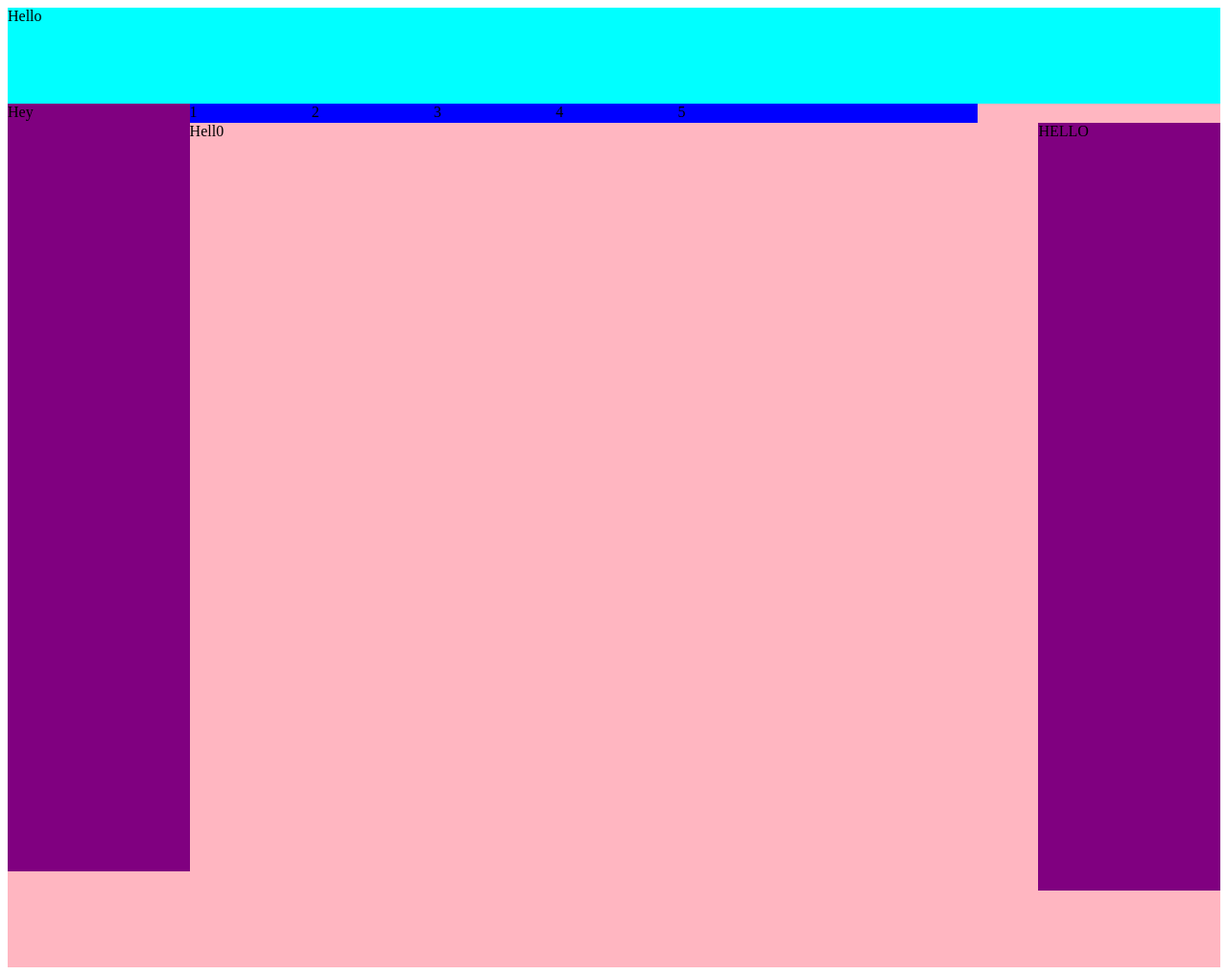
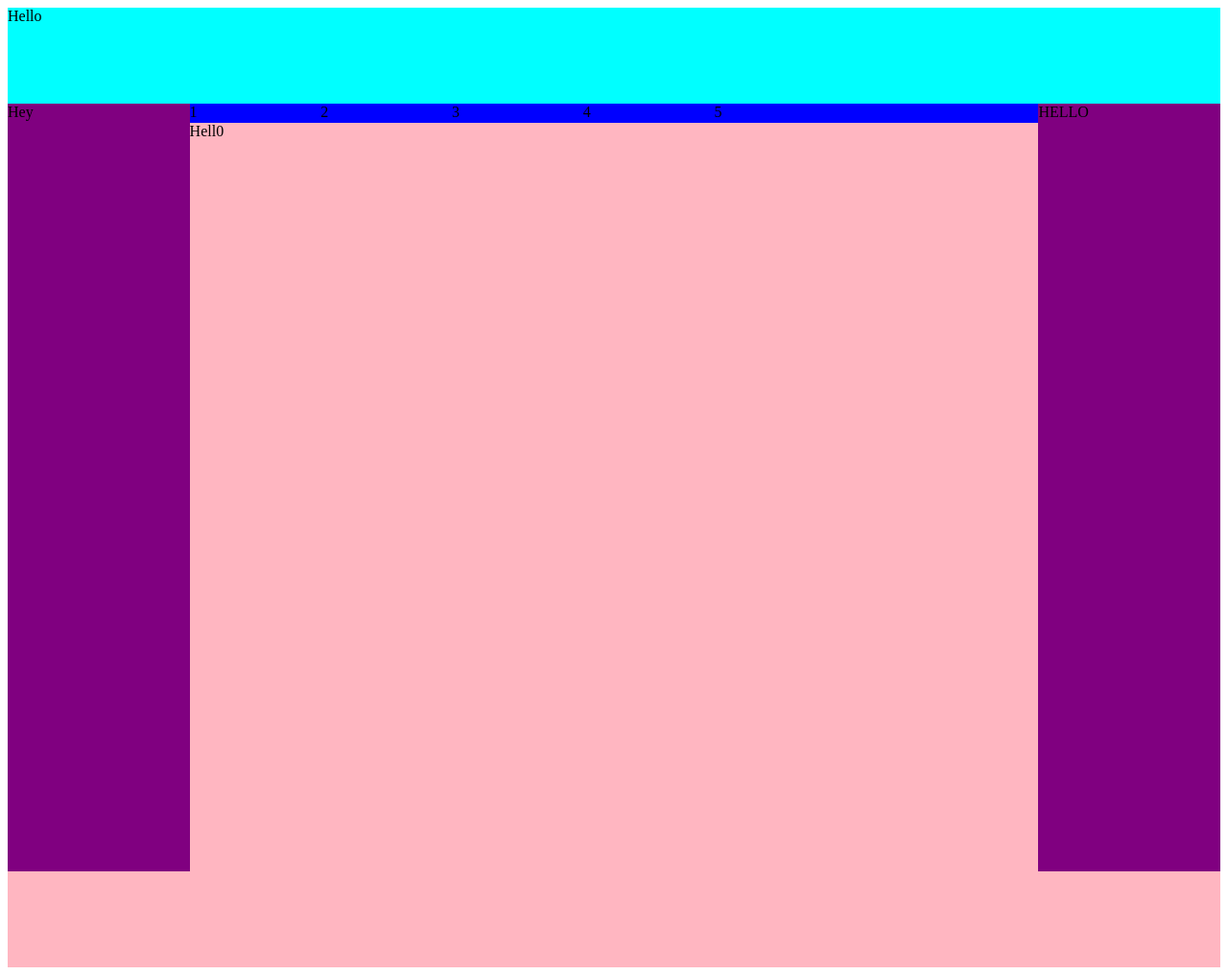
Before and after one commit to Jendelheim/Genesis, a PHP site: page / in a window 1280 px wide. Shown: the whole page at 96% size. Run offline with PHP 8.4, Linux system fonts and the light colour scheme.

Commit message:
Fixed skeleton ;DDD

```diff
--- a/NumeroQuatro/index.html
+++ b/NumeroQuatro/index.html
@@ -11,10 +11,11 @@
 
     <div id="header">Hello</div>
 
-    <div id="midWindow">
+    <div id="bigMidWindow">
 
         <div class="adBars" id="leftAdBar">Hey</div>
 
+            <div id="midWindow">
                 <div id="sortBar">
                     <div class="sorting"> 1 </div>
                     <div class="sorting"> 2 </div>
@@ -24,6 +25,8 @@
                 </div>
 
                 <div id="mainWindow"> Hell0</div>
+
+            </div>
 
         <div  class="adBars" id="rightAdBar">HELLO</div>
 
--- a/NumeroQuatro/stylesheet.css
+++ b/NumeroQuatro/stylesheet.css
@@ -1,20 +1,27 @@
+
+
 div {
     width: 100px;
     height: 100px;
     display: inline-block;
 }
 
-#midWindow {
+#bigMidWindow {
     width: 100%;
     min-height: 800px;
 }
 
+#midWindow {
+    width: 70%;
+}
+
 #mainWindow {
-    padding-right: 15%;
+    width: 100%;
+    min-height: 780px;
 }
 
 #sortBar {
-    width: 65%;
+    width: 100%;
     height: 20px;
     align: center;
     background-color: blue;
```
Lines whose indentation alone changed are shown as unchanged.
